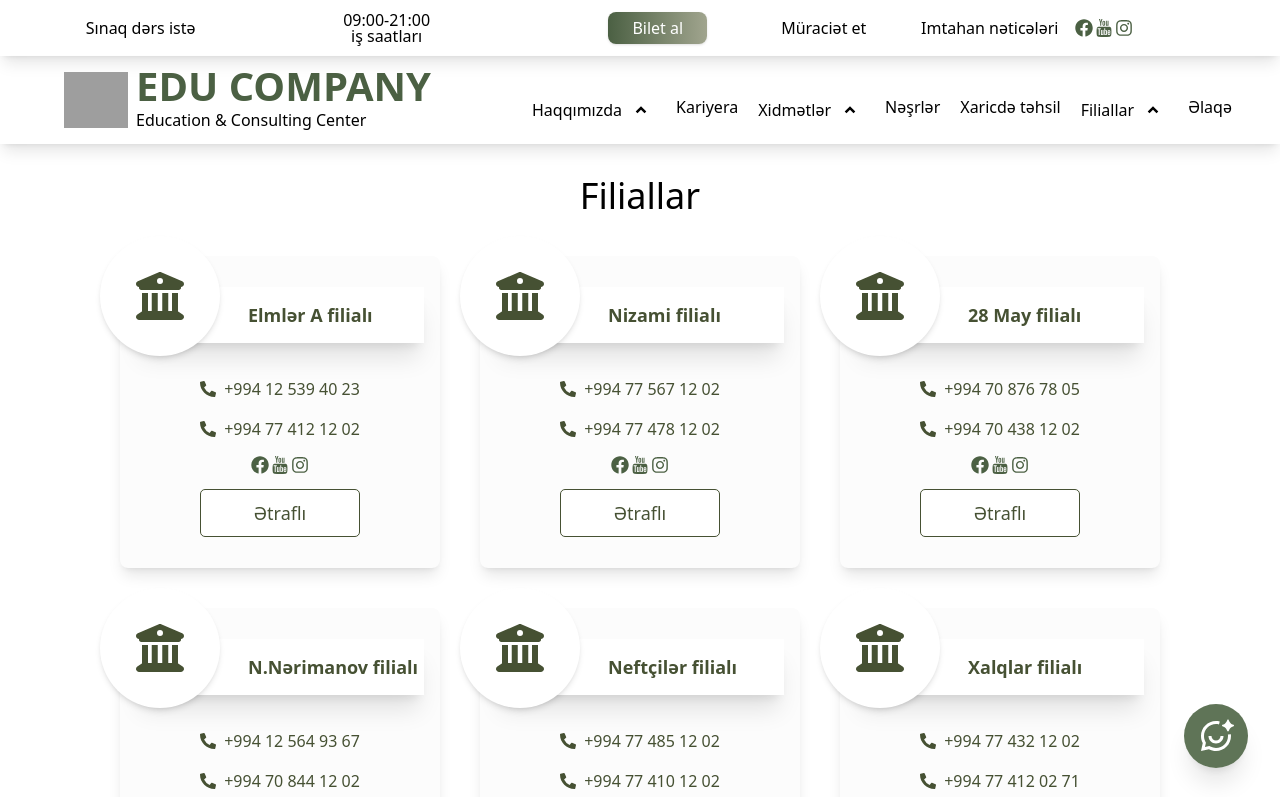
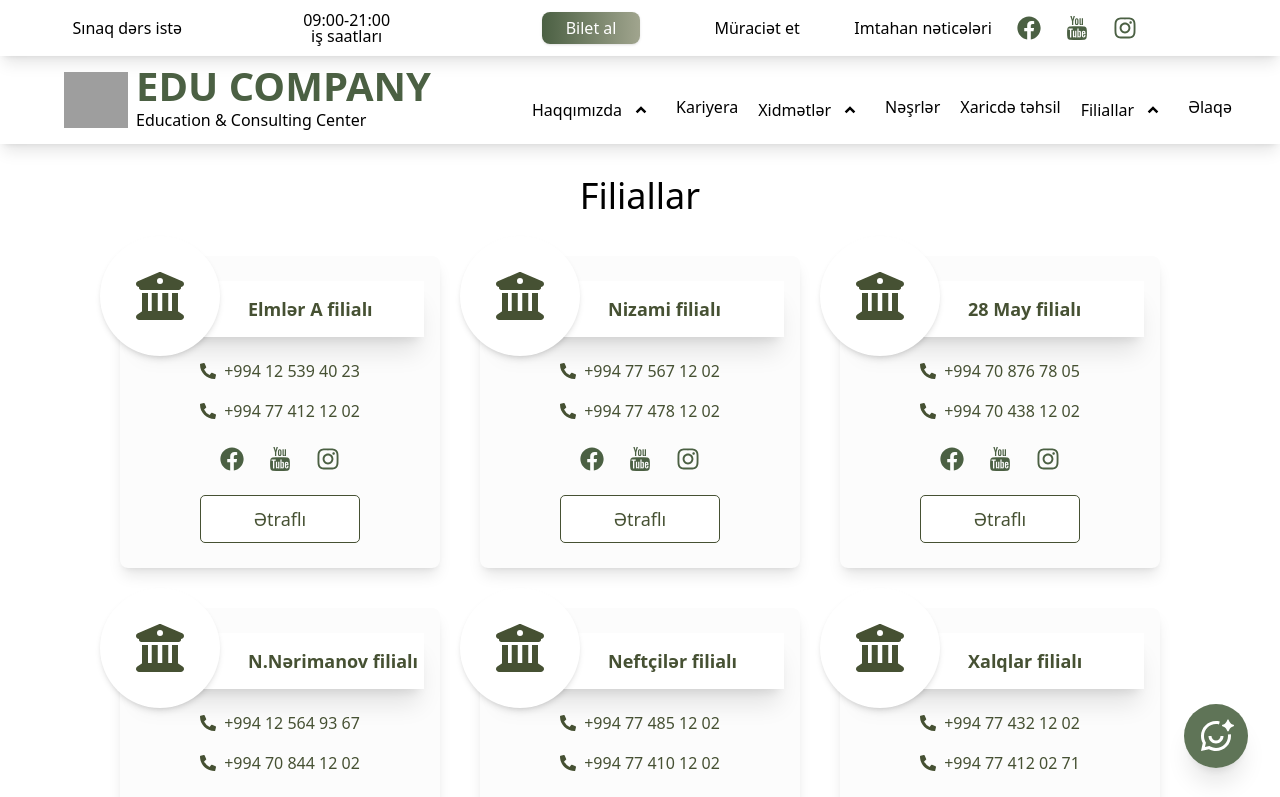
Before and after one commit to mammadovailaha/Final-project, a React (Vite) app: page /contact in a window 1280 px wide. Shown: the top 797 px of the page. Built offline with nearby package versions, Linux system fonts and the light colour scheme; grey boxes are pictures that could not be loaded.

Commit message:
typing text & header

```diff
--- a/src/components/SosialMedia.tsx
+++ b/src/components/SosialMedia.tsx
@@ -5,21 +5,21 @@
 
 const SosialMedia = () => {
   return (
-    <div className="flex justify-center gap-1">
-      <div className="w-4 h-4   flex justify-center items-center rounded-full text-sm md:text-2xl">
+    <div className="flex justify-center gap-1 md:gap-2">
+      <div className="w-4  md:w-10 h-4 md:h-10   flex justify-center items-center rounded-full text-sm md:text-2xl">
         <Link to={"https://www.facebook.com/edu.company14/"}>
-          <FaFacebook className="text-[#4b6043] text-sm md:text-lg " />
+          <FaFacebook className="text-[#4b6043] text-sm md:text-2xl " />
         </Link>
       </div>
 
-      <div className="w-4 h-4 flex justify-center items-center rounded-full text-sm md:text-2xl">
+      <div className="w-4  md:w-10 h-4 md:h-10  flex justify-center items-center rounded-full text-sm md:text-2xl">
         <Link to={"https://www.youtube.com/channel/UCWxX_3DMER-CSPOrCP82d4Q"}>
-          <TfiYoutube className="text-[#4b6043] text-sm md:text-lg" />
+          <TfiYoutube className="text-[#4b6043] text-sm md:text-2xl" />
         </Link>
       </div>
-      <div className="w-4 h-4  flex justify-center items-center rounded-full text-sm md:text-2xl">
+      <div className="w-4  md:w-10 h-4 md:h-10  flex justify-center items-center rounded-full text-sm md:text-2xl">
         <Link to={"https://www.instagram.com/edu_company_official/"}>
-          <FaInstagram className="text-[#4b6043] text-sm md:text-lg" />
+          <FaInstagram className="text-[#4b6043] text-sm md:text-2xl" />
         </Link>
       </div>
     </div>
--- a/src/components/TypingText.tsx
+++ b/src/components/TypingText.tsx
@@ -1,4 +1,5 @@
 import React, { useEffect, useState } from "react";
+import { string } from "yup";
 
 interface Props {
   text: string;
@@ -12,12 +13,14 @@
   useEffect(() => {
     setDisplayedText(""); // reset when text changes
     let index = 0;
+    let displayText:string=""
     const interval = setInterval(() => {
       if (index >= text.length) {
         clearInterval(interval);
         return;
       }
-      setDisplayedText((prev) => prev + text.charAt(index));
+      displayText=displayText+text.charAt(index)
+      setDisplayedText(displayText);
       index++;
     }, speed);
 
--- a/src/pages/Home/sections/Banner.tsx
+++ b/src/pages/Home/sections/Banner.tsx
@@ -40,10 +40,14 @@
                   <TypingText
                     key={`title-slide-${index}-${activeSlide}`} // fərqli key hər dəfə
                     className="text-xl md:text-5xl font-bold text-white mb-4 tracking-normal"
-                    text="G✨ələcəyini Bizimlə Qur."
+                    text="Gələcəyini Bizimlə Qur."
                     speed={100}
                   />
-                  <p   className="text-xs md:text-xl text-white opacity-90 max-w-2xl">Təhsil və Konsaltinq Mərkəzi ilə biliklərinizi təkmilləşdirin və karyeranızda yeni zirvələr fəth edin.</p>
+                  <TypingText
+                  key={`title-slide-${index}-${activeSlide}`}
+                  text="Təhsil və Konsaltinq Mərkəzi ilə biliklərinizi təkmilləşdirin və karyeranızda yeni zirvələr fəth edin."
+                  speed={100}
+                  className="text-xs md:text-xl text-white opacity-90 max-w-2xl"/>
                 </>
               )}
             </div>
```
